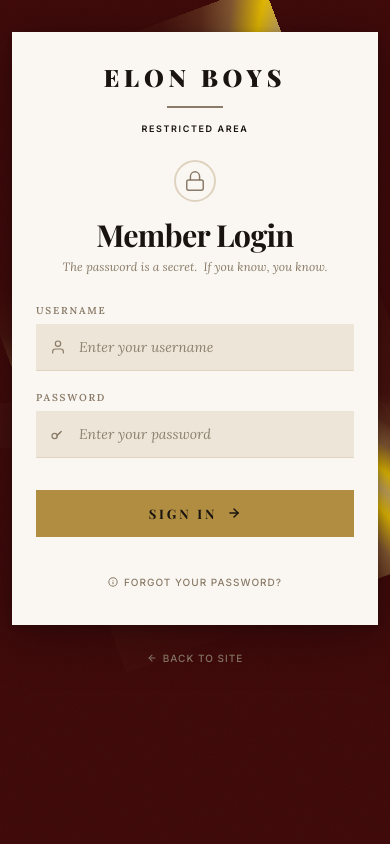
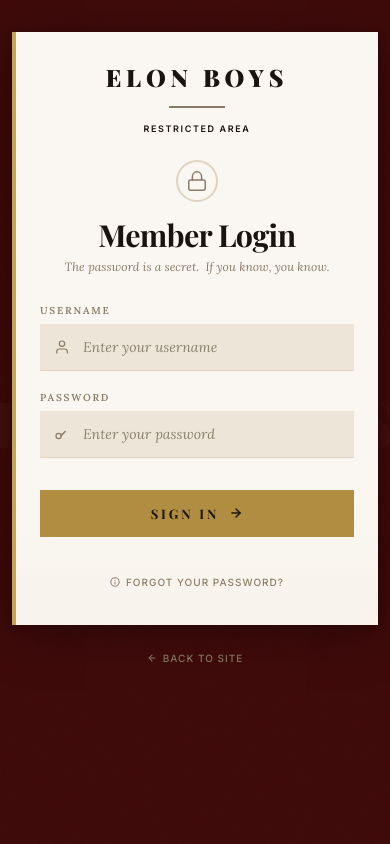
Before and after one commit to sojib96/elon_boys, a FastAPI app: page /login in a window 390 px wide. Run offline with FastAPI, Linux system fonts and the light colour scheme; some libraries are stand-ins or nearby versions; some web fonts are replaced.

Commit message:
refactor(login): replace snake border with slow scan effect
- Remove ::before and ::after snake border pseudo-elements
- Restore gold left border on card
- Add slow vertical scan: soft gold gradient band that sweeps
  from top to bottom over 7s (ease-in-out)
- Fits restricted-area theme — like light passing over a document
- Mobile: reduced scan opacity
- Reduced motion: hide scan, show static gold border

```diff
--- a/app/static/css/private.css
+++ b/app/static/css/private.css
@@ -709,99 +709,34 @@ body.page-login #scroll-top {
 .login-card {
   position: relative;
   background: var(--login-parchment);
+  border-left: 4px solid var(--login-gold);
   box-shadow: 0 8px 48px rgba(0, 0, 0, 0.35), 0 2px 8px rgba(0, 0, 0, 0.2);
 }
 
-/* ── Snake border ── */
-.login-card::before {
-  content: '';
-  position: absolute;
-  inset: -3px;
-  z-index: -1;
-  background: conic-gradient(
-    from 0deg,
-    transparent 0%,
-    /* ── Snake 1 ── */
-    rgba(196, 163, 90, 0.05) 4%,
-    rgba(196, 163, 90, 0.2) 6%,
-    rgba(196, 163, 90, 0.5) 7.5%,
-    rgba(255, 215, 0, 0.85) 9%,
-    var(--login-gold) 10%,
-    rgba(255, 215, 0, 0.85) 11%,
-    rgba(196, 163, 90, 0.5) 12.5%,
-    rgba(196, 163, 90, 0.2) 14%,
-    rgba(196, 163, 90, 0.05) 16%,
-    transparent 20%,
-    /* ── Snake 2 ── */
-    rgba(196, 163, 90, 0.05) 36%,
-    rgba(196, 163, 90, 0.2) 38%,
-    rgba(196, 163, 90, 0.5) 39.5%,
-    rgba(255, 215, 0, 0.85) 41%,
-    var(--login-gold) 42%,
-    rgba(255, 215, 0, 0.85) 43%,
-    rgba(196, 163, 90, 0.5) 44.5%,
-    rgba(196, 163, 90, 0.2) 46%,
-    rgba(196, 163, 90, 0.05) 48%,
-    transparent 52%,
-    /* ── Snake 3 ── */
-    rgba(196, 163, 90, 0.05) 68%,
-    rgba(196, 163, 90, 0.2) 70%,
-    rgba(196, 163, 90, 0.5) 71.5%,
-    rgba(255, 215, 0, 0.85) 73%,
-    var(--login-gold) 74%,
-    rgba(255, 215, 0, 0.85) 75%,
-    rgba(196, 163, 90, 0.5) 76.5%,
-    rgba(196, 163, 90, 0.2) 78%,
-    rgba(196, 163, 90, 0.05) 80%,
-    transparent 84%,
-    transparent 100%
-  );
-  animation: snake-slither 7s linear infinite;
-}
-
+/* ── Slow scan effect ── */
 .login-card::after {
   content: '';
   position: absolute;
-  inset: -7px;
-  z-index: -2;
-  border-radius: 1px;
-  background: conic-gradient(
-    from 0deg,
+  inset: 0;
+  pointer-events: none;
+  background: linear-gradient(
+    to bottom,
     transparent 0%,
-    rgba(196, 163, 90, 0.08) 12%,
-    rgba(196, 163, 90, 0.2) 14%,
-    rgba(255, 215, 0, 0.4) 16%,
-    var(--login-gold) 17%,
-    rgba(255, 215, 0, 0.4) 18%,
-    rgba(196, 163, 90, 0.2) 20%,
-    rgba(196, 163, 90, 0.08) 22%,
-    transparent 26%,
-    transparent 44%,
-    rgba(196, 163, 90, 0.08) 56%,
-    rgba(196, 163, 90, 0.2) 58%,
-    rgba(255, 215, 0, 0.4) 60%,
-    var(--login-gold) 61%,
-    rgba(255, 215, 0, 0.4) 62%,
-    rgba(196, 163, 90, 0.2) 64%,
-    rgba(196, 163, 90, 0.08) 66%,
-    transparent 70%,
-    transparent 88%,
-    rgba(196, 163, 90, 0.08) 92%,
-    rgba(196, 163, 90, 0.2) 94%,
-    rgba(255, 215, 0, 0.4) 96%,
-    var(--login-gold) 97%,
-    rgba(255, 215, 0, 0.4) 98%,
-    rgba(196, 163, 90, 0.2) 100%,
+    transparent 35%,
+    rgba(196, 163, 90, 0.04) 45%,
+    rgba(196, 163, 90, 0.08) 50%,
+    rgba(196, 163, 90, 0.04) 55%,
+    transparent 65%,
     transparent 100%
   );
-  filter: blur(4px);
-  opacity: 0.3;
-  animation: snake-slither 10s linear infinite reverse;
+  background-size: 100% 200%;
+  animation: scan 7s ease-in-out infinite;
 }
 
-@keyframes snake-slither {
-  0%   { transform: rotate(0deg); }
-  100% { transform: rotate(360deg); }
+@keyframes scan {
+  0%   { background-position: 0% 0%; }
+  50%  { background-position: 0% 100%; }
+  100% { background-position: 0% 0%; }
 }
 
 /* ── Masthead ── */
@@ -1023,12 +958,8 @@ body.page-login #scroll-top {
     padding: 0 0.75rem;
   }
 
-  .login-card::before {
-    inset: -2px;
-  }
-
   .login-card::after {
-    display: none;
+    opacity: 0.5;
   }
 
   .login-masthead {
@@ -1080,12 +1011,11 @@ body.page-login #scroll-top {
 
 /* ── Reduced motion ── */
 @media (prefers-reduced-motion: reduce) {
-  .login-card::before,
+  .login-card {
+    border-left: 4px solid var(--login-gold);
+  }
+
   .login-card::after {
     display: none;
   }
-
-  .login-card {
-    border-left: 4px solid var(--login-gold);
-  }
 }
```
